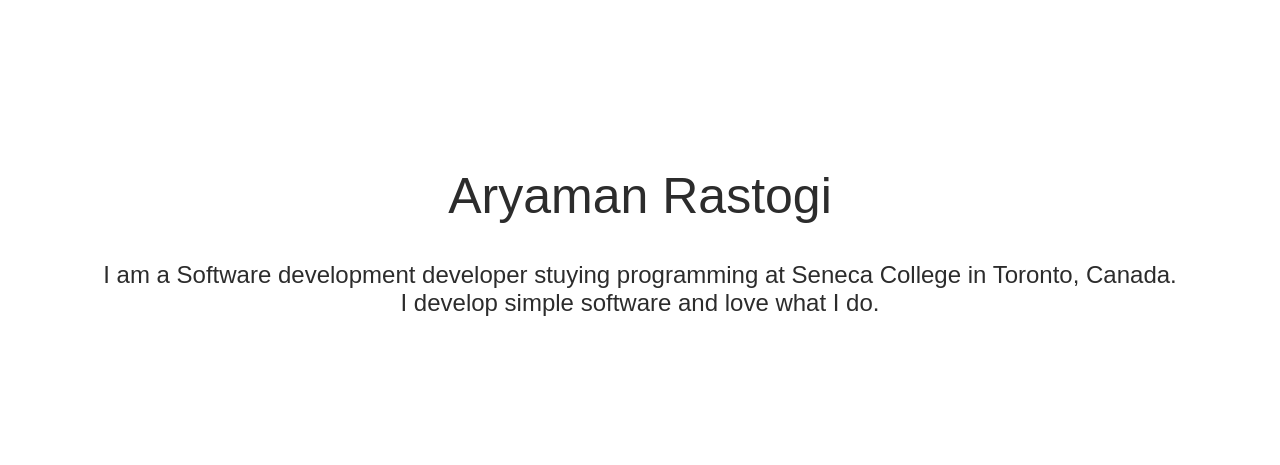
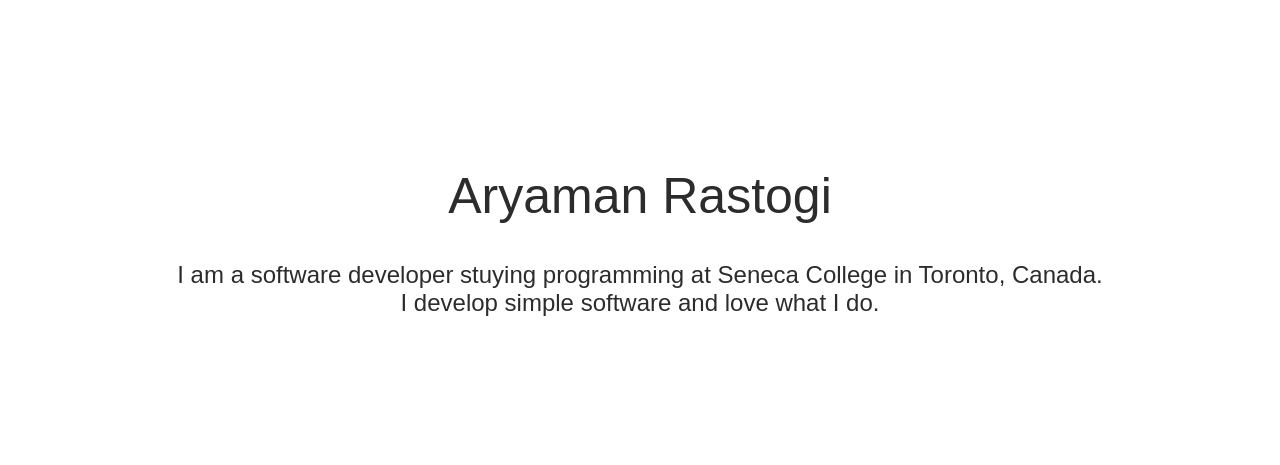
Before and after one commit to aryamanrastogi/aryamanrastogi.github.io, a plain HTML site: page index.html in a window 1280 px wide. Shown: the part 67-532 px from the top of the page. Drawn offline with Linux system fonts and the light colour scheme.

Commit message:
Update index.html

```diff
--- a/index.html
+++ b/index.html
@@ -56,7 +56,7 @@
 
            <font size='5'>
 
-             <p> I am a Software development developer stuying programming at Seneca College in Toronto, Canada.<br>
+             <p> I am a software developer stuying programming at Seneca College in Toronto, Canada.<br>
               I develop simple software and love what I do.<br>
 
 
```
